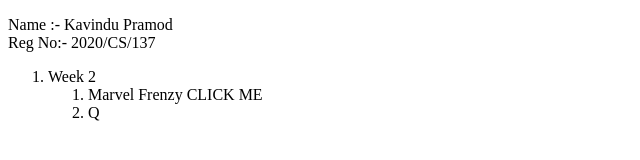
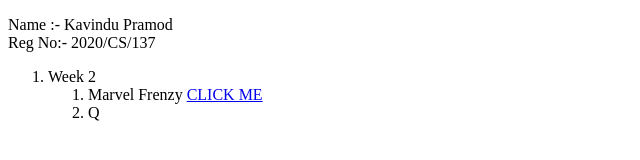
Before and after one commit to pramodkavi/peo_code, a plain HTML site: page index.html in a window 1280 px wide. Shown: the full height of the page, 0-640 px from the left. Drawn offline with Linux system fonts and the light colour scheme.

Commit message:
new3 commit

```diff
--- a/index.html
+++ b/index.html
@@ -12,7 +12,7 @@
         <li>
             Week 2
             <ol>
-                <li>Marvel Frenzy <a href="peo_code/Week 2/Marvel Frenzy/main.html"></a> CLICK ME</li>
+                <li>Marvel Frenzy <a href="/peo_code/Week 2/Marvel Frenzy/main.html">CLICK ME</a></li>
                 <li>Q</li>
             </ol>
         </li>
```
